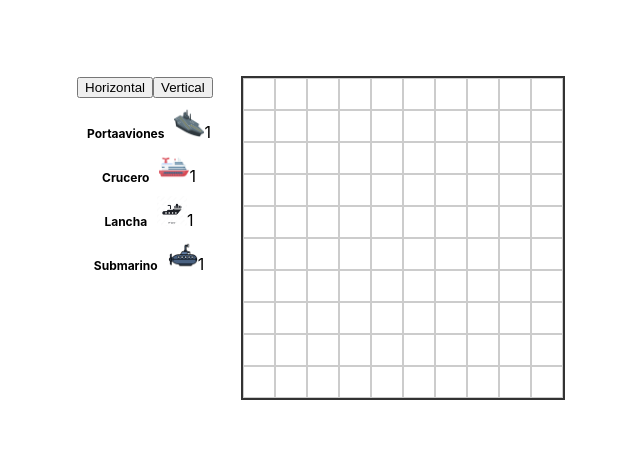
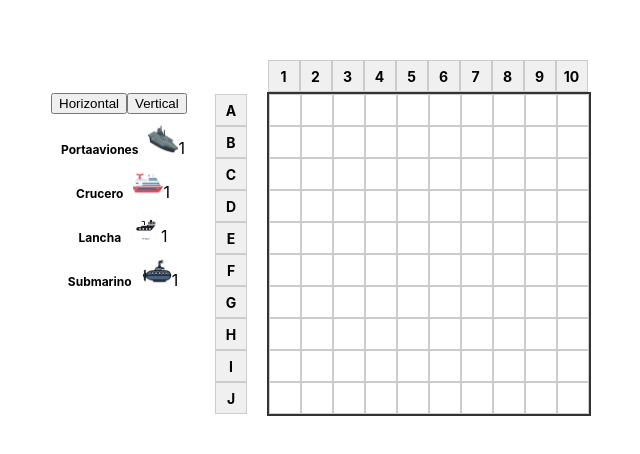
Before and after one commit to athanop/unq-ui-salas-nahuel-trabajo-final, a React (Create React App) app: page / in a window 1280 px wide. Shown: the part 152-606 px from the top of the page, without its empty margins (319-959 px from the left). Built offline with nearby package versions, Linux system fonts and the light colour scheme.

Commit message:
agrego letra y numero al tablero

```diff
--- /dev/null
+++ b/src/components/molecules/Letras.css
@@ -0,0 +1,19 @@
+.letras-container {
+    display: flex;
+    flex-direction: column;
+    justify-content: space-between;
+    align-items: center;
+    margin-top: 2px;
+  }
+
+  .letra {
+    width: 30px;
+    height: 30px;
+    display: flex;
+    justify-content: center;
+    align-items: center;
+    border: 1px solid #ccc;
+    background-color: #f0f0f0;
+    font-weight: bold;
+    font-size: 14px;
+  }
--- /dev/null
+++ b/src/components/molecules/Letras.jsx
@@ -0,0 +1,14 @@
+import React from 'react';
+import './Letras.css'
+
+const Letras = ({ letras }) => (
+    <div className="letras-container">
+      {letras.map((letra, index) => (
+        <div key={index} className="letra">
+          {letra}
+        </div>
+      ))}
+    </div>
+  );
+
+export default Letras;
--- /dev/null
+++ b/src/components/molecules/Numeros.css
@@ -0,0 +1,17 @@
+.numeros {
+    display: flex;
+    margin-left: 213px;
+    justify-content: space-between;
+  }
+
+.numero {
+    width: 30px;
+    height: 30px;
+    display: flex;
+    justify-content: center;
+    align-items: center;
+    border: 1px solid #ccc;
+    background-color: #f0f0f0;
+    font-weight: bold;
+    font-size: 14px;
+  }
--- /dev/null
+++ b/src/components/molecules/Numeros.jsx
@@ -0,0 +1,14 @@
+import React from 'react';
+import './Numeros.css'
+
+const Numeros = ({ numeros }) => (
+    <div className="numeros">
+      {numeros.map((numero, index) => (
+        <div key={index} className="numero">
+          {numero}
+        </div>
+      ))}
+    </div>
+  );
+
+export default Numeros;
--- a/src/components/organisms/Tablero.css
+++ b/src/components/organisms/Tablero.css
@@ -21,12 +21,6 @@
 .contenedor-tablero {
   display: flex;
   justify-content: center;
-}
-
-.tablero {
-  display: flex;
-  flex-direction: column;
-  border: 2px solid #333;
 }
 
 .fila {
--- a/src/components/organisms/Tablero.jsx
+++ b/src/components/organisms/Tablero.jsx
@@ -5,6 +5,8 @@ import IconCrucero from '../atoms/crucero.png';
 import IconLancha from '../atoms/lancha.png';
 import IconSubmarino from '../atoms/submarino.png';
 import FichasTablero from './FichasTablero';
+import Letras from '../molecules/Letras';
+import Numeros from '../molecules/Numeros';
 
 
 const Tablero = () => {
@@ -111,9 +113,14 @@ const Tablero = () => {
     };
 
 
+  const letras = Array.from({ length: tableroJugador.length }, (_, index) => String.fromCharCode(65 + index));
+  const numeros = Array.from({ length: tableroJugador[0].length }, (_, index) => index + 1);
+
+
   return (
     <div className="contenedor-general">
       <div className="contenedor-tablero">
+      <Numeros numeros={numeros} />
         <div className="tablero-con-iconos">
           <FichasTablero
             fichas={[
@@ -127,6 +134,7 @@ const Tablero = () => {
             handleDragStart={handleDragStart}
             fichasDisponibles={fichasDisponibles}
           />
+          <Letras letras={letras} />
           <div className={`tablero jugador`}>
             {tableroJugador.map((fila, filaIndex) => (
               <div key={filaIndex} className="fila">
```
Lines whose indentation alone changed are shown as unchanged.
